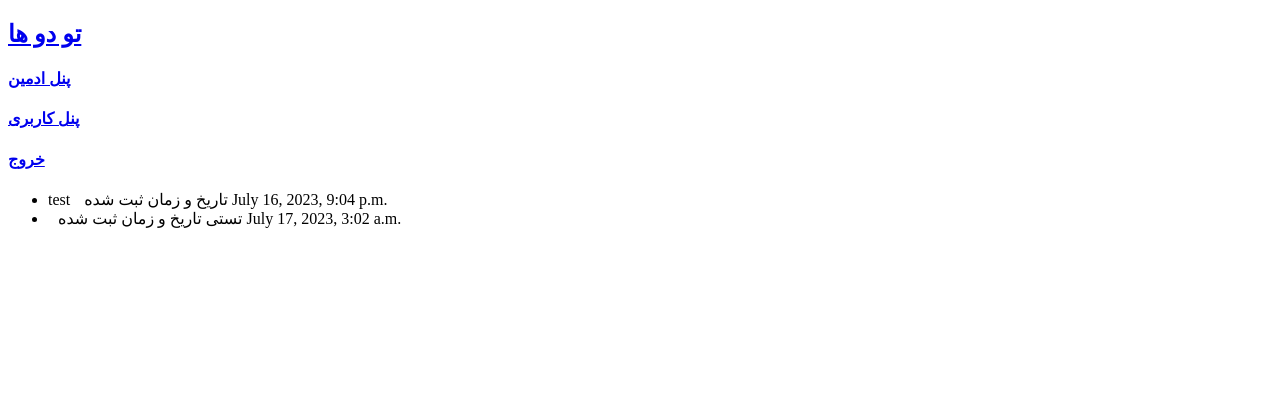
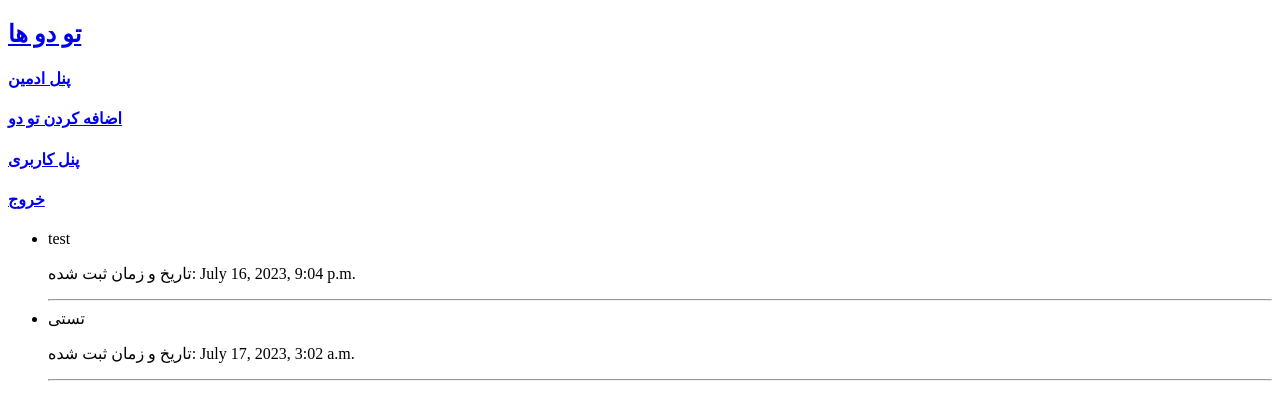
Before and after one commit to Mahdifp12/Todolist, a Django app: page / in a window 1280 px wide. Shown: the top 420 px of the page. Run offline with Django 4.2, Linux system fonts and the light colour scheme; a user stored in the database is signed in; data comes from the database, SQL or seed files in the repository.

Commit message:
CHANGE & REFACTOR : i'm refactoring & added a new <a> tag for add todo link

```diff
--- a/todo/templates/todo/todo_list.html
+++ b/todo/templates/todo/todo_list.html
@@ -10,11 +10,16 @@
         {% if request.user.is_superuser %}
             <h4><a href="/admin">پنل ادمین</a></h4>
         {% endif %}
+        <h4><a href="{% url 'add-todo-page' %}">اضافه کردن تو دو</a></h4>
         <h4><a href="{% url 'user-panel-page' %}">پنل کاربری</a></h4>
         <h4><a href="{% url 'logout' %}">خروج</a></h4>
         <ul>
             {% for todo in todos %}
-                <li>{{ todo.title }}<span style="margin-left: 10px"> تاریخ  و زمان ثبت شده {{ todo.created_date | to_jalali }} </span></li>
+                <li>{{ todo.title }}
+                    <span></span></li>
+                <p> تاریخ  و زمان ثبت شده‌:  {{ todo.created_date | to_jalali }}</p>
+                <p>{% if todo.completed %}  (انجام شده است)  {% endif %}</p>
+                <hr>
             {% empty %}
                 <li>هیچ فعالیتی یافت نشد!</li>
             {% endfor %}
```
